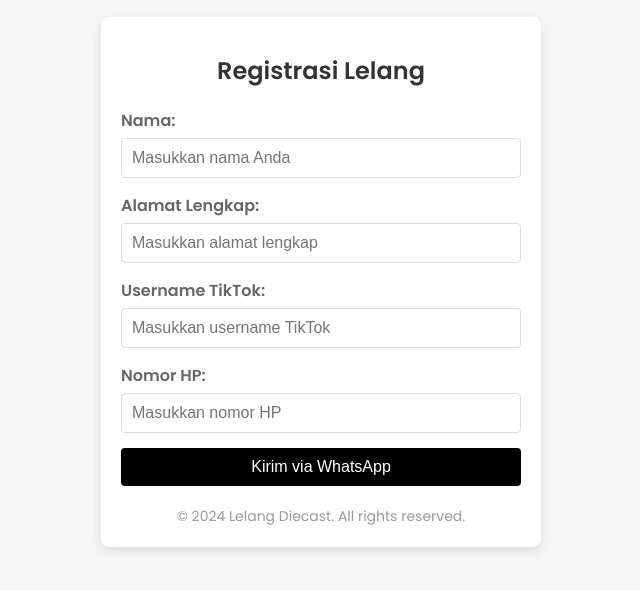
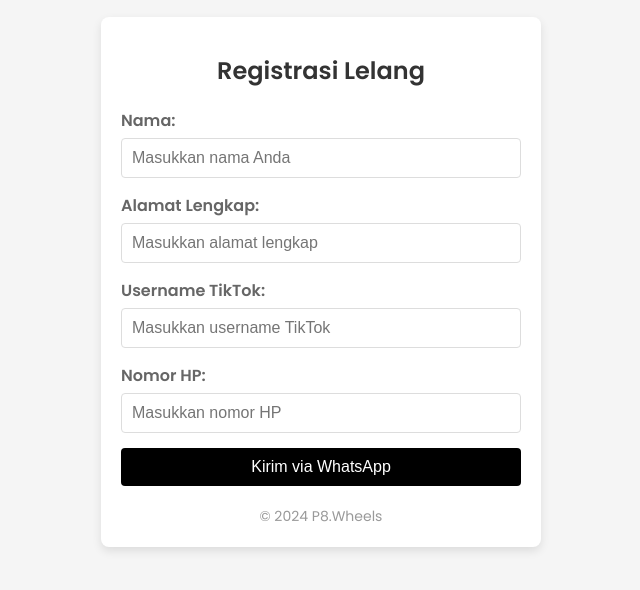
Before and after one commit to zilong77/regist-bang, a plain HTML site: page index.html in a window 1280 px wide. Shown: the part 118-708 px from the top of the page, without its empty margins (319-959 px from the left). Drawn offline with Linux system fonts and the light colour scheme.

Commit message:
Update index.html

```diff
--- a/index.html
+++ b/index.html
@@ -115,7 +115,7 @@
     </form>
 
     <footer>
-      &copy; 2024 Lelang Diecast. All rights reserved.
+      &copy; 2024 P8.Wheels
     </footer>
   </div>
 
```
